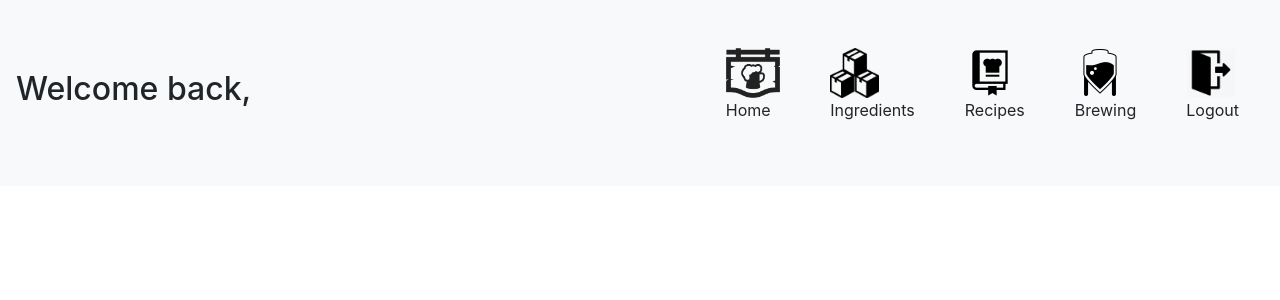
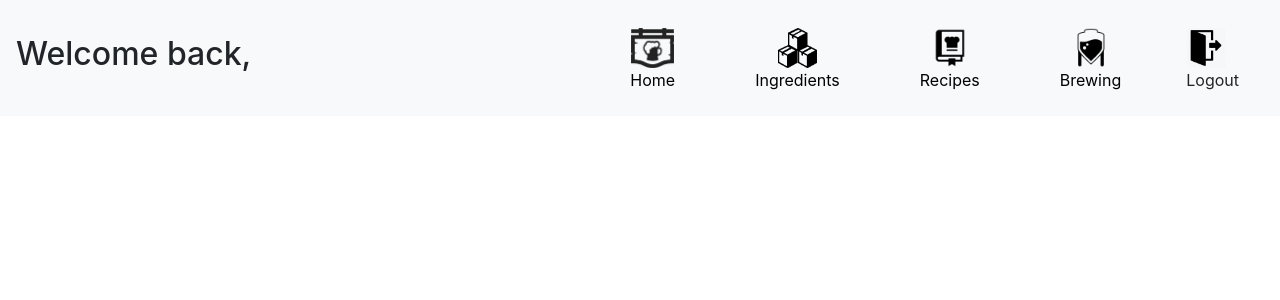
Before and after one commit to CamBurrows/ALEssistant, a React (Create React App) app in the folder client/: page / in a window 1280 px wide. Shown: the top 300 px of the page. Built offline with nearby package versions, Linux system fonts and the light colour scheme.

Commit message:
fixed naavbar spacing, added landing page, added links to navbar

```diff
--- a/client/src/App.js
+++ b/client/src/App.js
@@ -11,10 +11,6 @@ import {
   Redirect
 } from "react-router-dom";
 
-// import LoginNav from "./components/LoginNav";
-// import Brewing from "./pages/Brewing";
-// import Home from "./pages/Home";
-// import Ingredients from "./pages/Ingredients";
 // import Footer from "./components/Footer";
 
 
@@ -24,6 +20,7 @@ class App extends Component {
       <Router>
         <Switch>
           <Route path="/" component={Home} />
+          <Route path="/home" component={Home} />
           <Route path="/brewing" component={Brewing} />
           <Route path="/inventory" component={Ingredients} />
           <Route path="/recipes" component={Recipes} />
--- a/client/src/components/Navbar/Navbar.css
+++ b/client/src/components/Navbar/Navbar.css
@@ -1,8 +1,25 @@
 .nav-icon {
     fill: black;
-    height: 50px
+    height: 40px
 }
 
-.nav-item {
+.item {
+    text-align: center;
+    margin: 20px 40px 0px 40px;
+}
+
+.icon {
+    margin: 0 auto;
+}
+
+a {
+    color: black;
+}
+
+/* .nav-item {
     margin: 40px;
-}
+} */
+
+/* .text {
+    margin: 0 auto;
+} */
--- a/client/src/components/Navbar/Navbar.js
+++ b/client/src/components/Navbar/Navbar.js
@@ -1,5 +1,9 @@
 import React from 'react';
 import './Navbar.css';
+import {
+  Link,
+  Redirect
+} from "react-router-dom";
 
 const Navbar = (props) => (
   <nav className="navbar navbar-light bg-light">
@@ -7,57 +11,71 @@ const Navbar = (props) => (
       <h1>{props.username}</h1>
 
       <ul className="nav justify-content-end">
+        <Link to='/home'>
           <li className="nav-item">
-          <div>
-            <div className = "row icon">
+              <div className="item">
+                <div className = "icon">
                   <img className = "nav-icon" src="/images/home.png" alt=""/>
                 </div>
-            <div className = "row">
+                <div className = "text">
                   <p>Home</p>
                 </div>
               </div>
           </li>
+        </Link>
+
+        <Link to='/inventory'>
           <li className="nav-item">
-          <div>
-            <div className = "row icon">
+            <div className="item">
+              <div className = "icon">
                 <img className = "nav-icon" src="/images/inventory.png" alt=""/>
               </div>
-            <div className = "row">
+              <div className = "text">
                 <p>Ingredients</p>
               </div>
             </div>
           </li>
+        </Link>
+
+        <Link to='/recipes'>
           <li className="nav-item">
-          <div>
-            <div className = "row icon">
+            <div className="item">
+              <div className = "icon">
                 <img className = "nav-icon" src="/images/recipes.png" alt=""/>
               </div>
-            <div className = "row">
+              <div className = "text">
                 <p>Recipes</p>
               </div>
             </div>
           </li>
+        </Link>
+
+        <Link to='/brewing'>
           <li className="nav-item">
-          <div>
-            <div className = "row icon">
+            <div className="item">
+              <div className = "icon">
                 <img className = "nav-icon" src="/images/brewing.png" alt=""/>
               </div>
-            <div className = "row">
+              <div className = "text">
                 <p>Brewing</p>
               </div>
             </div>
           </li>
+        </Link>
+
+        {/* <Link to='/logout'> */}
           <li className="nav-item">
-          <div>
+            <div className="item">
               <div className = "row">
                 <img className = "nav-icon" src="/images/logout.png" alt=""/>
               </div>
-            <div className = "row">
+              <div className = "row text">
                 <p>Logout</p>
               </div>
             </div>
           </li>
         </ul>
+      {/* </Link> */}
 
   </nav>
 
```
Also changed, not shown: client/src/pages/Landing.js (added, +16 -0 lines), client/src/components/LoginNav/LoginNav.css (added), client/src/components/LoginNav/LoginNav.js (renamed from client/src/components/login/LoginNav.js), client/src/components/LoginNav/index.js (renamed from client/src/components/login/index.js). Lines whose indentation alone changed are shown as unchanged.
